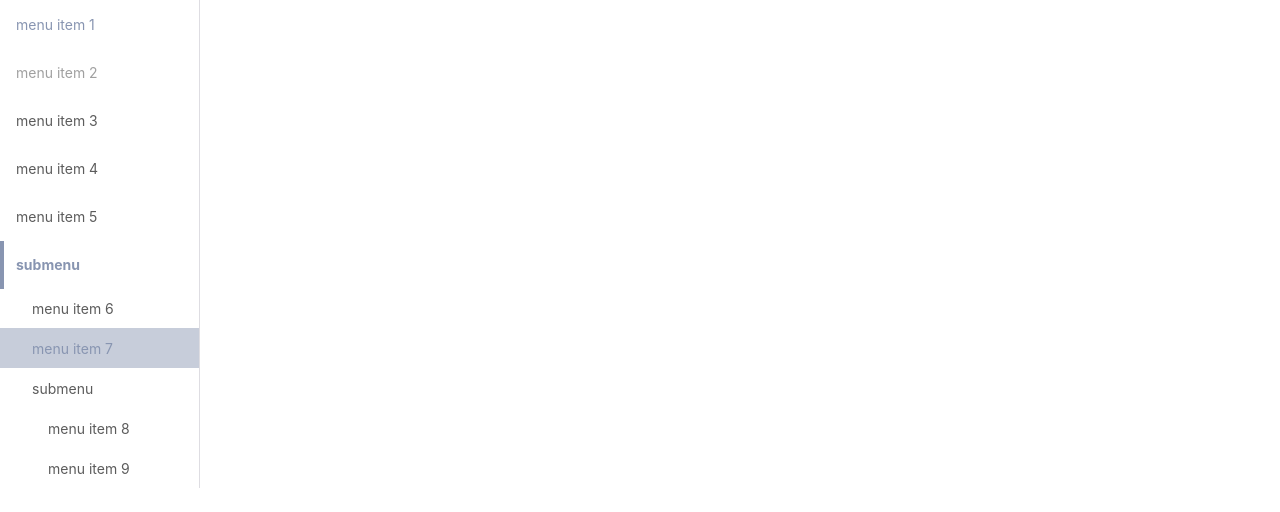
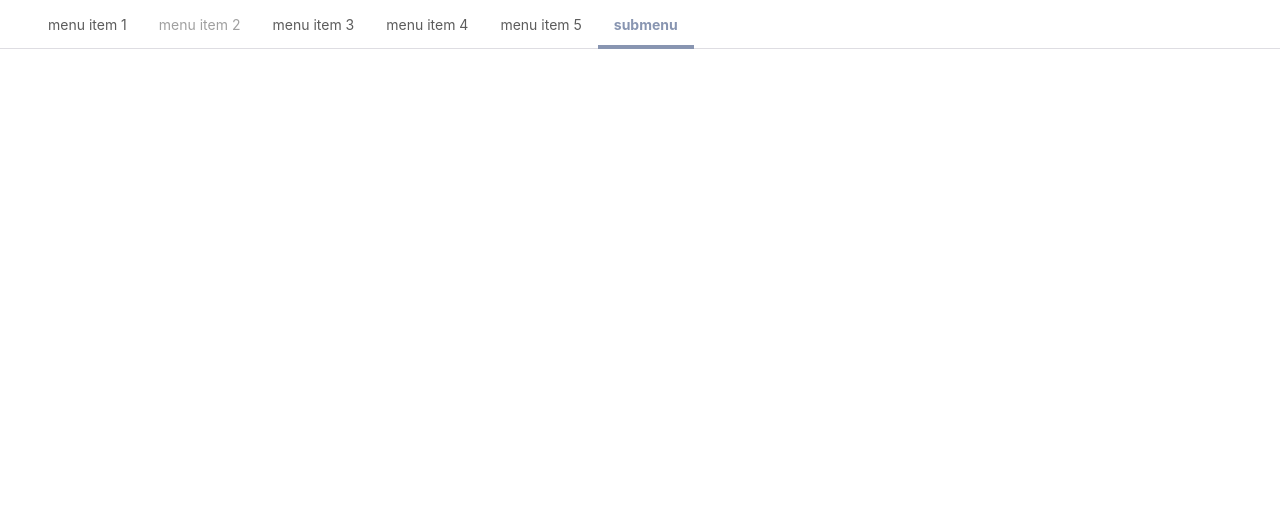
Before and after one commit to Lil-C0der/woo-ui-react, a React (Create React App) app: page / in a window 1280 px wide. Shown: the top 512 px of the page. Built offline with nearby package versions, Linux system fonts and the light colour scheme.

Commit message:
feat: 调整 Submenu 交互逻辑，点击 item 时关闭 popper

```diff
--- a/src/App.tsx
+++ b/src/App.tsx
@@ -12,7 +12,7 @@ function App() {
         selectedIndex="item_5_1"
         // openedSubmenus={['item_5_2']}
         // openedSubmenus={['item_5']}
-        openedSubmenus={['item_5', 'item_5_2']}
+        // openedSubmenus={['item_5', 'item_5_2']}
         onSelect={(index, e) => {
           console.log('选中了', index);
         }}
@@ -25,9 +25,9 @@ function App() {
         onClose={(index) => {
           console.log(`关闭了 ${index}`);
         }}
-        vertical
-        // trigger="hover"
-        style={{ width: 200 }}
+        trigger="hover"
+        // vertical
+        // style={{ width: 200 }}
       >
         <MenuItem>menu item 1</MenuItem>
         <MenuItem disabled>menu item 2</MenuItem>
--- a/src/components/Menu/submenu.tsx
+++ b/src/components/Menu/submenu.tsx
@@ -72,18 +72,22 @@ const Submenu: FC<ISubmenuProps> = (props) => {
       }
     };
 
-    document.addEventListener('click', onDocClick);
+    menuContext.trigger === 'click' &&
+      document.addEventListener('click', onDocClick);
     return () => {
-      document.removeEventListener('click', onDocClick);
+      menuContext.trigger === 'click' &&
+        document.removeEventListener('click', onDocClick);
     };
-  }, [closePopper]);
+  }, [closePopper, menuContext.trigger, menuContext.vertical]);
 
   const onSubmenuClick = (e: React.MouseEvent) => {
     const target = e.target as HTMLElement;
 
-    if (titleDOMRef.current?.contains(target)) {
-      !isOpen && openPopper();
-      isOpen && closePopper();
+    if (menuContext.trigger === 'click') {
+      if (titleDOMRef.current?.contains(target)) {
+        !isOpen && openPopper();
+        isOpen && closePopper();
+      }
     }
     // 水平状态下，点击 item 关闭 popper
     if (!menuContext.vertical && target.className.includes('woo-menu-item')) {
@@ -109,12 +113,13 @@ const Submenu: FC<ISubmenuProps> = (props) => {
   // trigger 不同，绑定不同的事件
   const clickEvent: React.DOMAttributes<HTMLLIElement> =
     menuContext.trigger === 'click' ? { onClick: onSubmenuClick } : {};
-
+  // hover 方式触发时，点击 item 关闭 popper
   const hoverEvent: React.DOMAttributes<HTMLLIElement> =
     menuContext.trigger === 'hover'
       ? {
           onMouseEnter: onSubmenuMouseEnter,
-          onMouseLeave: onSubmenuMouseLeave
+          onMouseLeave: onSubmenuMouseLeave,
+          onClick: onSubmenuClick
         }
       : {};
 
@@ -134,7 +139,6 @@ const Submenu: FC<ISubmenuProps> = (props) => {
             index: `${props.index}_${i - otherElCount}`
           });
         }
-
         return childEl;
       } else {
         otherElCount++;
```
